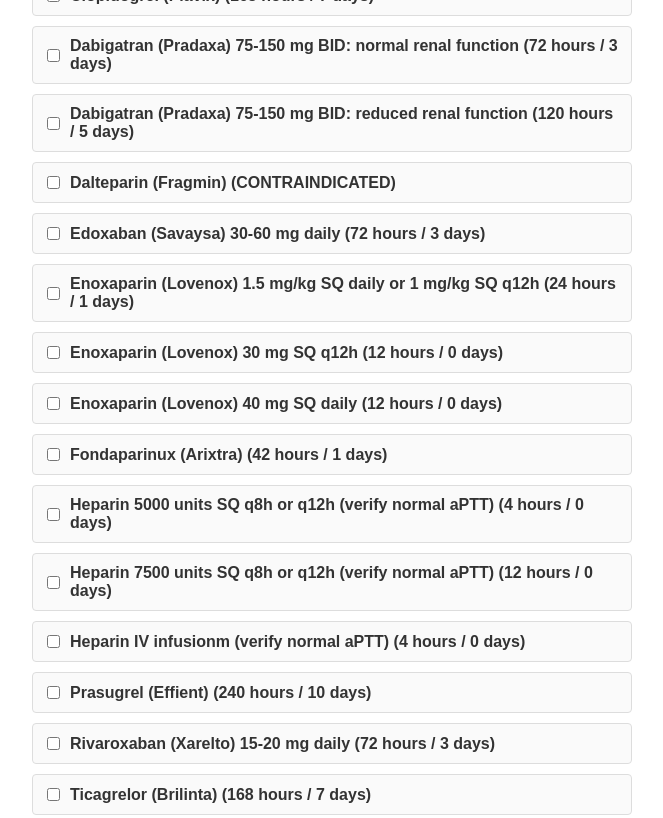
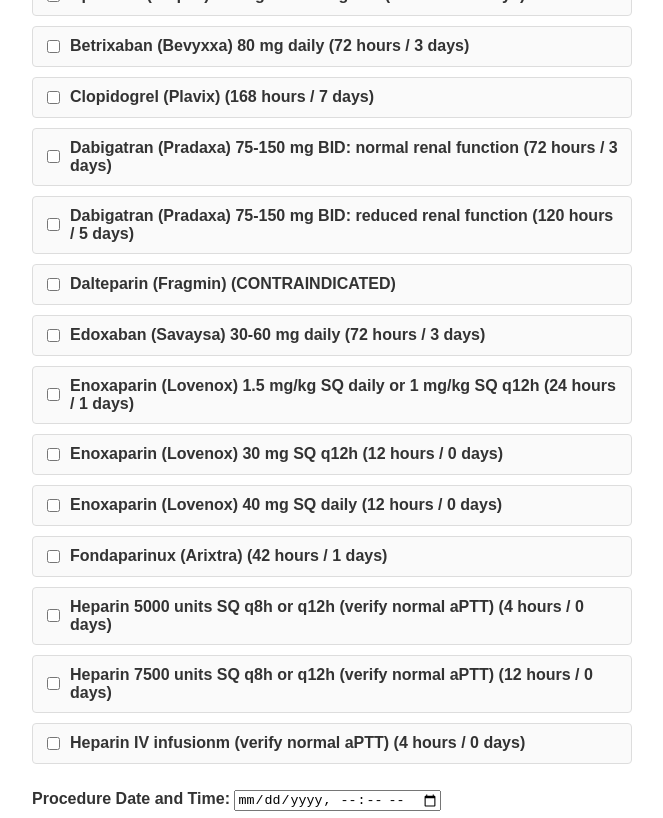
Before and after one commit to jimhitt/HoldTimeCalculator, a plain HTML site: page index.html in a window 1280 px wide. Shown: the top 818 px of the page, without its empty margins (308-971 px from the left). Drawn offline with Linux system fonts and the light colour scheme.

Commit message:
adjusted size of antigoagulant container

```diff
--- a/style.css
+++ b/style.css
@@ -29,7 +29,7 @@ p {
 .anticoagulant-options {
     display: flex;
     flex-direction: column;
-    max-height: 1200px;
+    max-height: 800px;
     overflow-y: auto;
     margin-bottom: 20px;
 }
```
